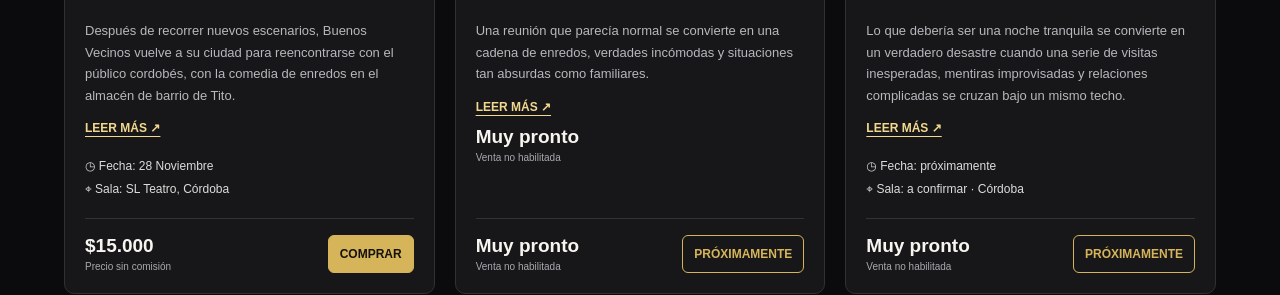
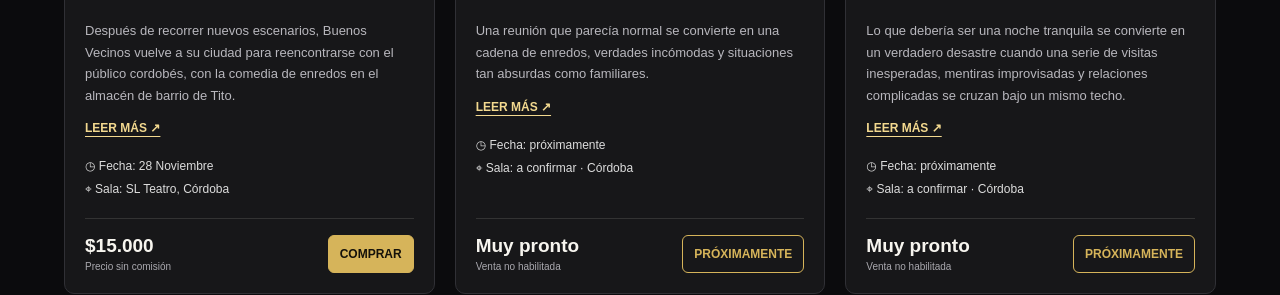
Before and after one commit to apolocreativook/tickets, a plain HTML site: page TICKETERA-APOLO/index.html in a window 1280 px wide. Shown: the part 1325-1620 px from the top of the page. Drawn offline with Linux system fonts and the light colour scheme.

```diff
--- a/TICKETERA-APOLO/index.html
+++ b/TICKETERA-APOLO/index.html
@@ -476,7 +476,7 @@ footer strong { color:var(--gold); letter-spacing:2px; }
         <h3>Un Domingo Insoportable</h3>
         <p class="description">Una reunión que parecía normal se convierte en una cadena de enredos, verdades incómodas y situaciones tan absurdas como familiares.</p>
         <button class="read-more" type="button" onclick="leerMas('domingo')">LEER MÁS ↗</button>
-         <div class="price">Muy pronto<small>Venta no habilitada</small></div>
+        <div class="meta">◷ Fecha: próximamente<br>⌖ Sala: a confirmar · Córdoba</div>
         <div class="bottom">
          <div class="price">Muy pronto<small>Venta no habilitada</small></div>
 <button class="btn outline" onclick="proximamente()">PRÓXIMAMENTE</button>
```
